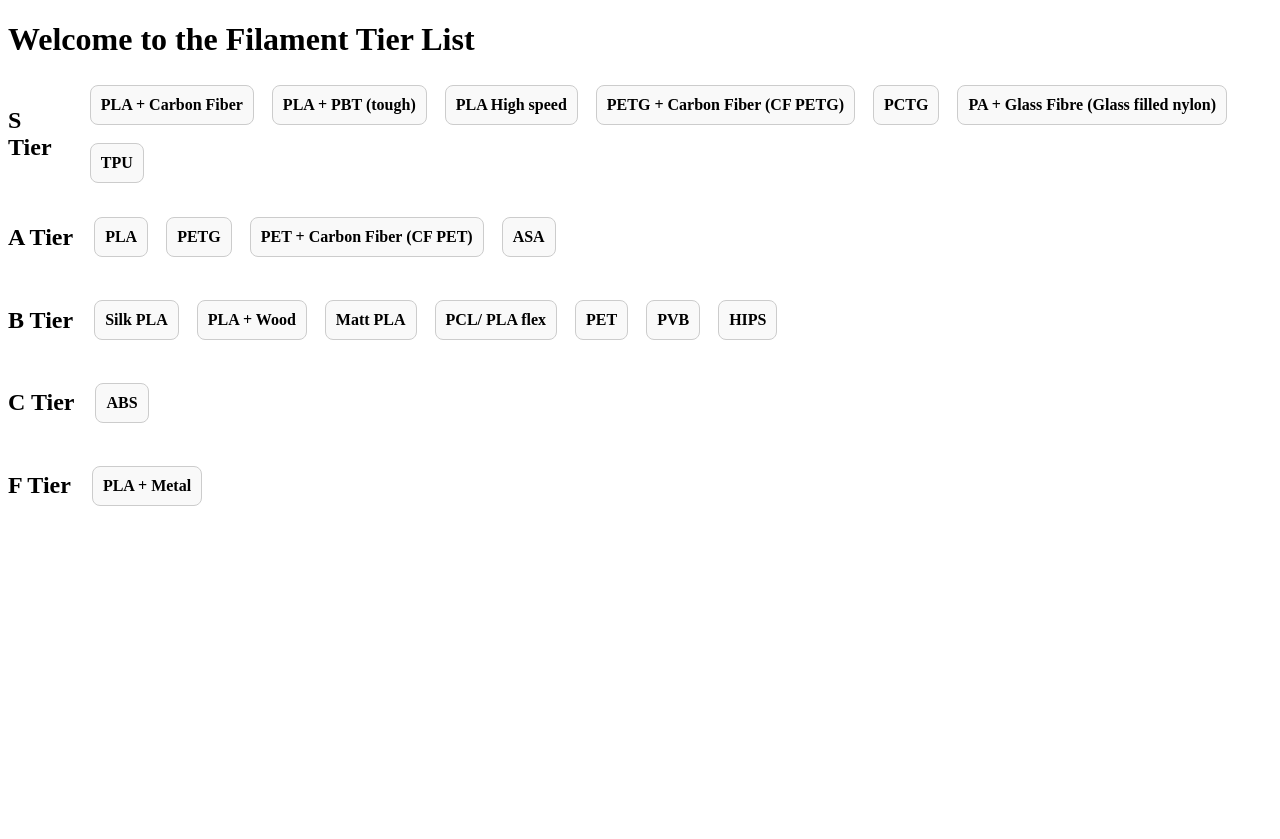
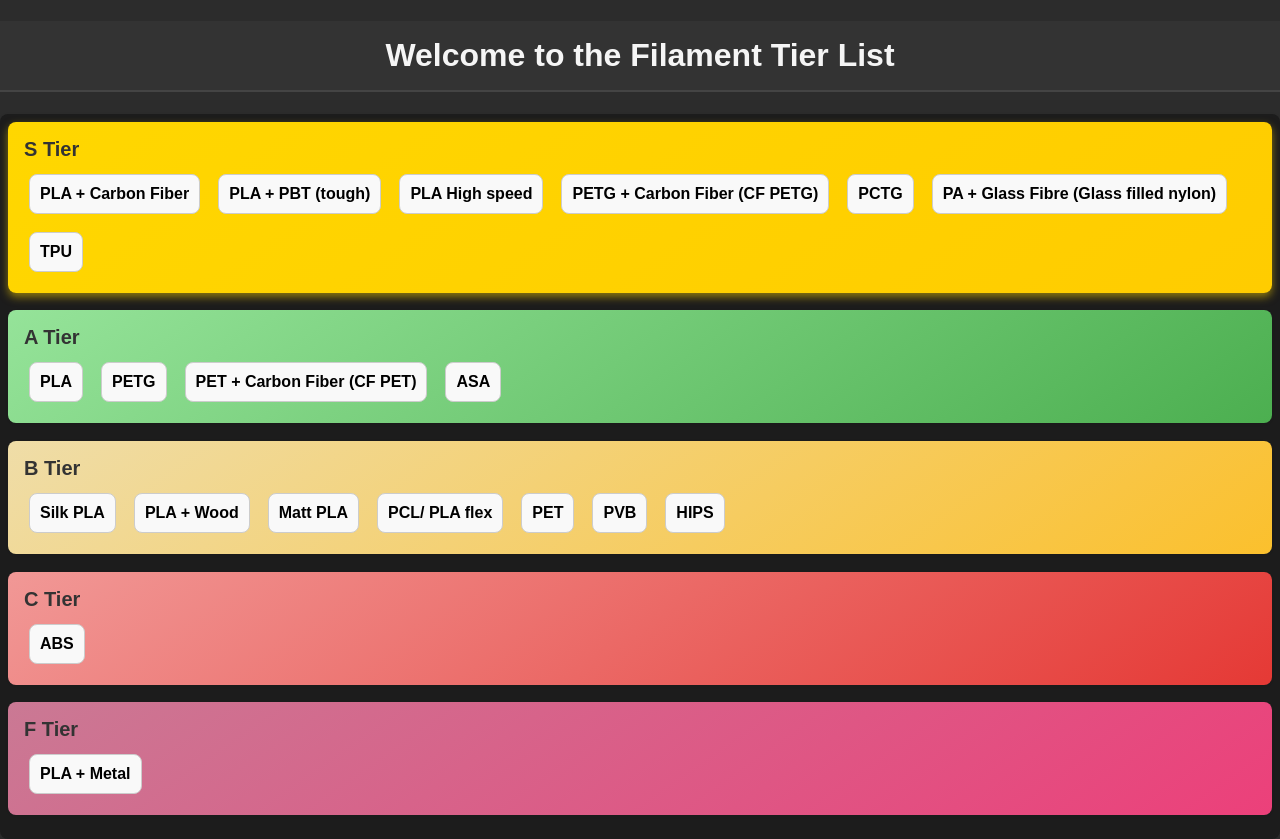
Before and after one commit to SuperLonci/filament-tier-list, a SvelteKit app in the folder filamenttierlist/: page / in a window 1280 px wide. Before the commit the page ends 800 px from the top, so only its background shows below. Built offline with nearby package versions, Linux system fonts and the light colour scheme.

Commit message:
Update theming

```diff
--- a/filamenttierlist/src/routes/+page.svelte
+++ b/filamenttierlist/src/routes/+page.svelte
@@ -5,6 +5,25 @@
 	import '../styles/filament-item.css';
 
 </script>
+
 <h1>Welcome to the Filament Tier List</h1>
 
 <TierList />
+
+<style>
+	/* Styles for the entire page */
+    :global(body) {
+        background-color: #2c2c2c; /* Dark grey background */
+        font-family: Arial, sans-serif;
+        margin: 0;
+        padding: 0;
+    }
+
+    h1 {
+        color: #f5f5f5; /* White text color for the header */
+        text-align: center;
+        padding: 1rem;
+        border-bottom: 2px solid #444; /* Slightly darker grey border for the header */
+        background-color: #333; /* Darker grey background for the header */
+    }
+</style>
--- a/filamenttierlist/src/routes/components/TierList.svelte
+++ b/filamenttierlist/src/routes/components/TierList.svelte
@@ -35,7 +35,7 @@
 {:else if (tierData)}
     <div class="tier-list">
         {#each Object.entries(tierData.tiers) as [tierName, tier]}
-        <div class="tier-container">
+        <div class="tier-container" data-tier={tierName}>
             <h2 class="tier-name">{tierName} Tier</h2>
             <div class="tier-items">
                 {#each tier.filaments as filament}
--- /dev/null
+++ b/filamenttierlist/src/styles/page.css
@@ -0,0 +1,17 @@
+/* Apply a light grey background to the entire page */
+body {
+    background-color: #f5f5f5; /* Light grey background */
+    color: #333; /* Dark grey text for contrast */
+    font-family: Arial, sans-serif; /* Use a clean, sans-serif font */
+    margin: 0;
+    padding: 0;
+    box-sizing: border-box;
+}
+
+/* Style the main header */
+h1 {
+    font-size: 2rem; /* Large font size for prominence */
+    color: #222; /* Darker color for better readability */
+    text-align: center; /* Center the header */
+    margin: 2rem 0; /* Add spacing above and below the header */
+}
--- a/filamenttierlist/src/styles/tier-list.css
+++ b/filamenttierlist/src/styles/tier-list.css
@@ -1,17 +1,33 @@
 .tier-list {
     display: flex;
     flex-direction: column;
-    gap: 1rem;
+    gap: 0.1rem;
+    padding: 0.5rem;
+    background-color: #1c1c1c;
+    border-radius: 8px;
+    box-shadow: 0 2px 4px rgba(0, 0, 0, 0.1);
 }
 
 .tier-container {
-display: flex;
-align-items: center;
-gap: 1rem;
+    background-color: #ffffff;
+    padding: 1rem;
+    border-radius: 8px;
+    box-shadow: 0 1px 3px rgba(0, 0, 0, 0.1);
+    margin-bottom: 1rem;
 }
 
 .tier-name {
     font-weight: bold;
+    font-size: 1.25rem;
+    color: #333;
+    margin-bottom: 0.5rem;
+    margin-top: 0rem;
+}
+
+hr {
+    border: none;
+    border-top: 1px solid #ddd;
+    margin: 1rem 0;
 }
 
 .tier-items {
@@ -23,15 +39,59 @@ gap: 0.5rem;
 .tier-item {
     display: flex;
     align-items: center;
-padding: 0.5rem 1rem;
+    padding: 0.75rem 1rem;
     border: 1px solid #ddd;
-border-radius: 4px;
+    border-radius: 8px;
+    background-color: #fafafa;
     cursor: pointer;
+    transition: transform 0.2s, box-shadow 0.2s;
+}
+
+.tier-item:hover,
+.tier-item:focus {
+    transform: translateY(-3px);
+    box-shadow: 0 4px 8px rgba(0, 0, 0, 0.1);
+    background-color: #f0f0f0;
 }
 
 .tier-item img {
     width: 50px;
     height: 50px;
     object-fit: cover;
-margin-right: 0.5rem;
+    margin-right: 0.75rem;
+    border-radius: 4px;
 }
+
+.tier-item span {
+    font-size: 1rem;
+    font-weight: bold;
+    color: #333;
+}
+
+/* Clear ranking colors for each tier */
+.tier-container[data-tier="S"] {
+    background-color: #fff8e1; /* Light gold background */
+    border-left-color: #ffd700; /* Strong gold border */
+    background: linear-gradient(145deg, #ffd700, #ffcc00); /* Shiny gold effect */
+    box-shadow: 0 4px 8px rgba(255, 215, 0, 0.5); /* Gold shadow for extra shine */
+}
+
+.tier-container[data-tier="A"] {
+    background: linear-gradient(145deg, #95e399, #4caf50); /* Green gradient */
+    border-left-color: #06840b; /* Darker green border */
+}
+
+.tier-container[data-tier="B"] {
+    background: linear-gradient(145deg, #efdda8, #fbc02d); /* Yellow gradient */
+    border-left-color: #a47600; /* Yellow border */
+}
+
+.tier-container[data-tier="C"] {
+    background: linear-gradient(145deg, #f19896, #e53935); /* Red gradient */
+    border-left-color: #be0603; /* Dark red border */
+}
+
+.tier-container[data-tier="F"] {
+    background: linear-gradient(145deg, #ca7994, #ec407a); /* Pink gradient */
+    border-left-color: #a00035; /* Dark pink border */
+}
```
Lines whose indentation alone changed are shown as unchanged.
